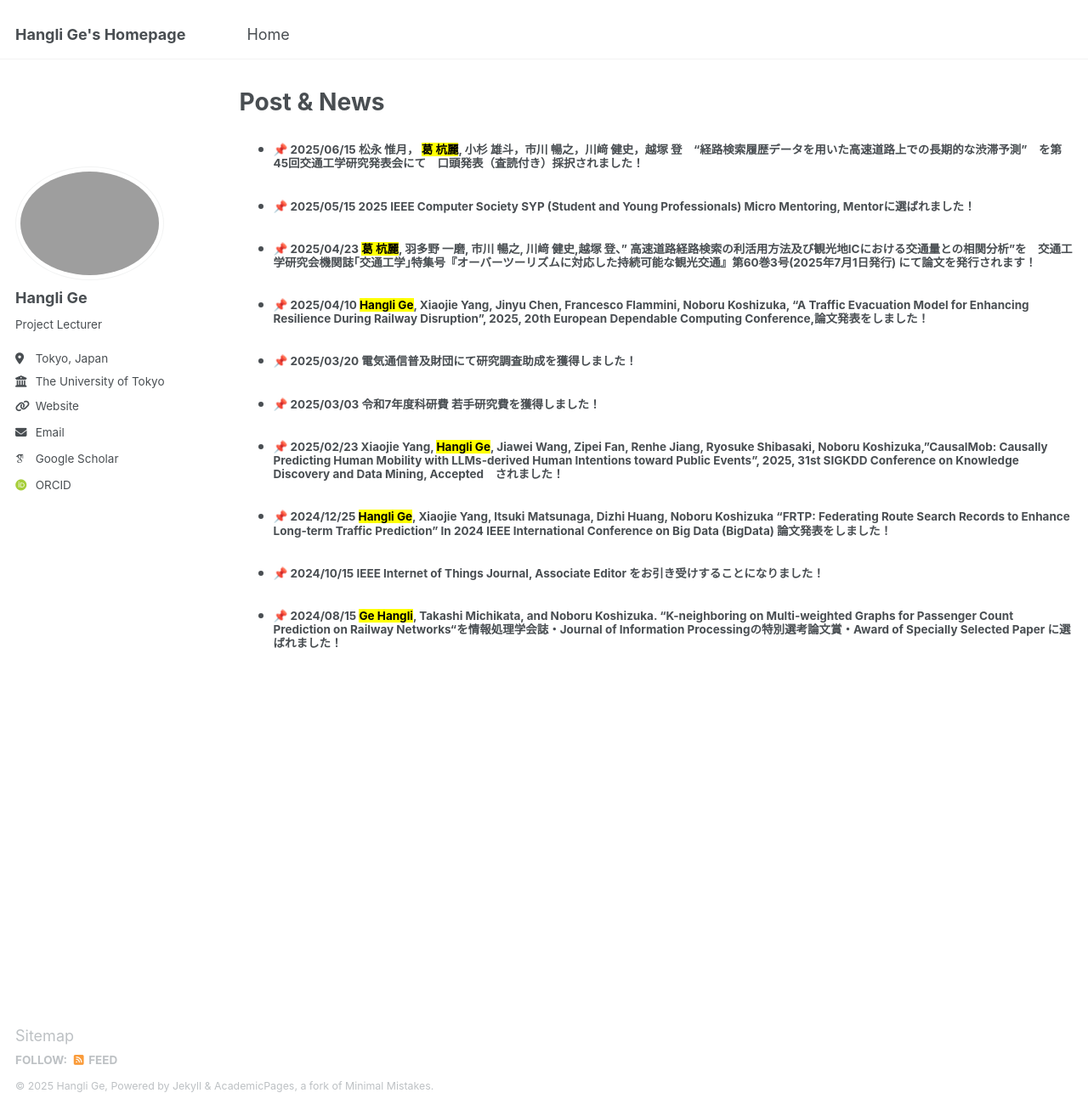
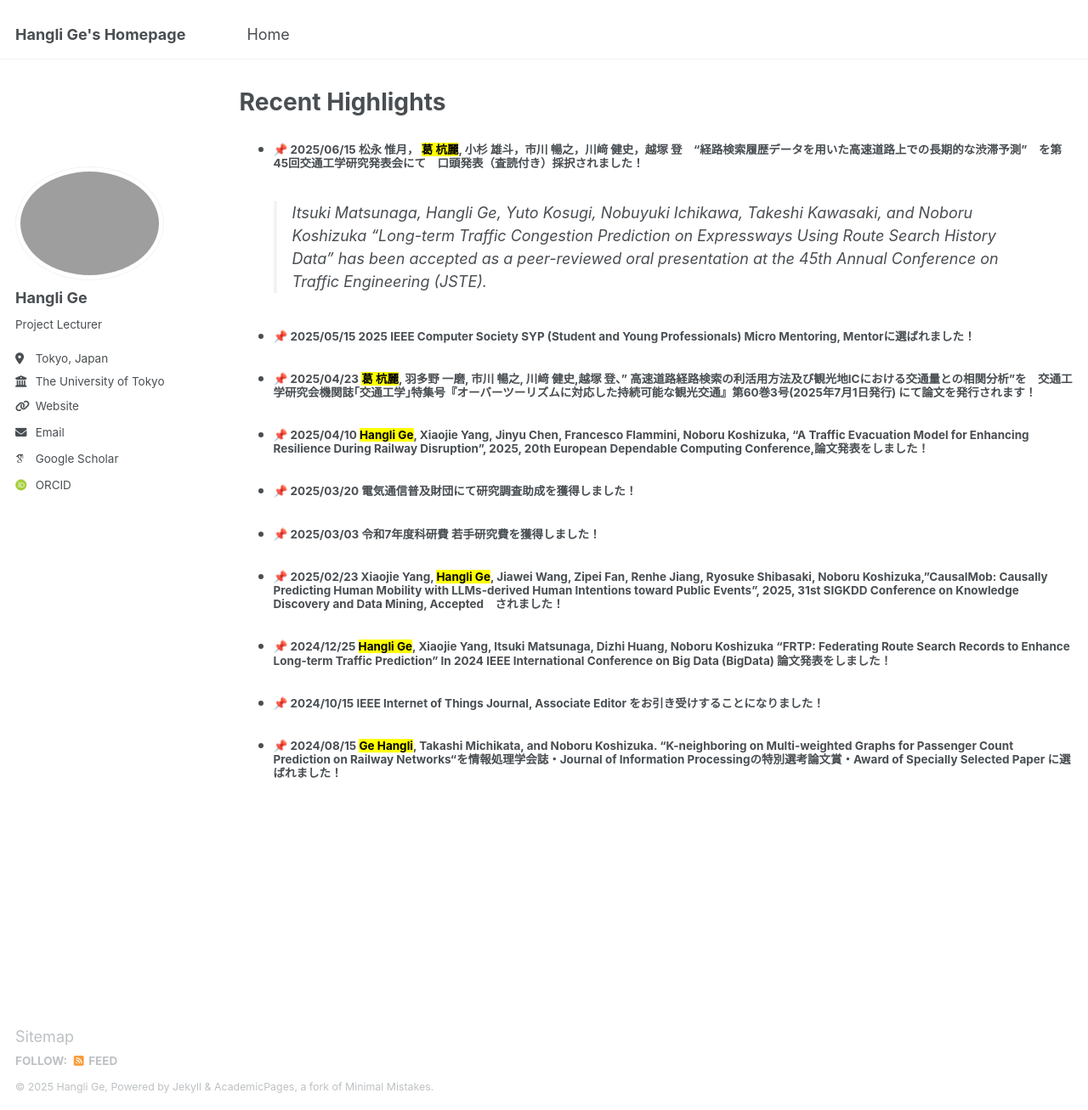
Before and after one commit to christie888/christie888.github.io, a Jekyll site: the page built from _pages/post.md, in a window 1280 px wide and 1307 px high. Shown: the whole window at 85% size. Built offline with Jekyll 4.4.1, drawn with Linux system fonts in a browser that asks for light colours; some web fonts are replaced.

Commit message:
Update post.md

```diff
--- a/_pages/post.md
+++ b/_pages/post.md
@@ -1,10 +1,11 @@
 ---
 layout: archive
-title: "Post & News"
+title: "Recent Highlights"
 permalink: post/
 ---
 
 * #####  📌 2025/06/15 松永 惟月， <mark>葛 杭麗</mark>, 小杉 雄斗，市川 暢之，川﨑 健史，越塚 登　“経路検索履歴データを用いた高速道路上での長期的な渋滞予測”　を第45回交通工学研究発表会にて　口頭発表（査読付き）採択されました！
+> Itsuki Matsunaga, Hangli Ge, Yuto Kosugi, Nobuyuki Ichikawa, Takeshi Kawasaki, and Noboru Koshizuka “Long-term Traffic Congestion Prediction on Expressways Using Route Search History Data" has been accepted as a peer-reviewed oral presentation at the 45th Annual Conference on Traffic Engineering (JSTE).
 * #####  📌	2025/05/15 2025 IEEE Computer Society SYP (Student and Young Professionals) Micro Mentoring, Mentorに選ばれました！
 * #####  📌 2025/04/23 <mark>葛 杭麗</mark>, 羽多野 一磨, 市川 暢之, 川﨑 健史,越塚 登、” 高速道路経路検索の利活用方法及び観光地ICにおける交通量との相関分析”を　交通工学研究会機関誌｢交通工学｣特集号『オーバーツーリズムに対応した持続可能な観光交通』第60巻3号(2025年7月1日発行) にて論文を発行されます！
 * #####  📌 2025/04/10 <mark>Hangli Ge</mark>, Xiaojie Yang, Jinyu Chen, Francesco Flammini, Noboru Koshizuka, “A Traffic Evacuation Model for Enhancing Resilience During Railway Disruption”, 2025, 20th European Dependable Computing Conference,論文発表をしました！
```
